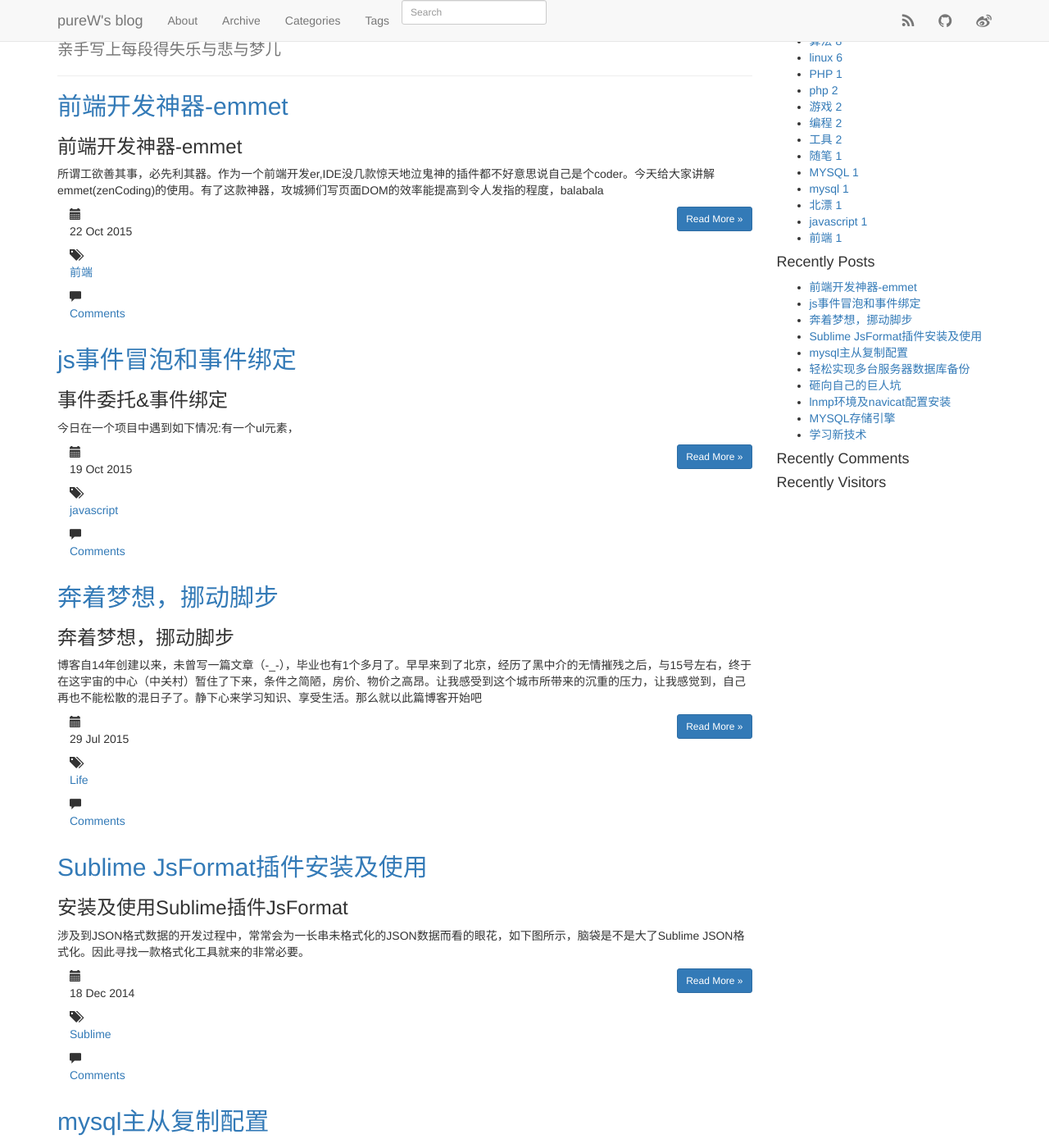
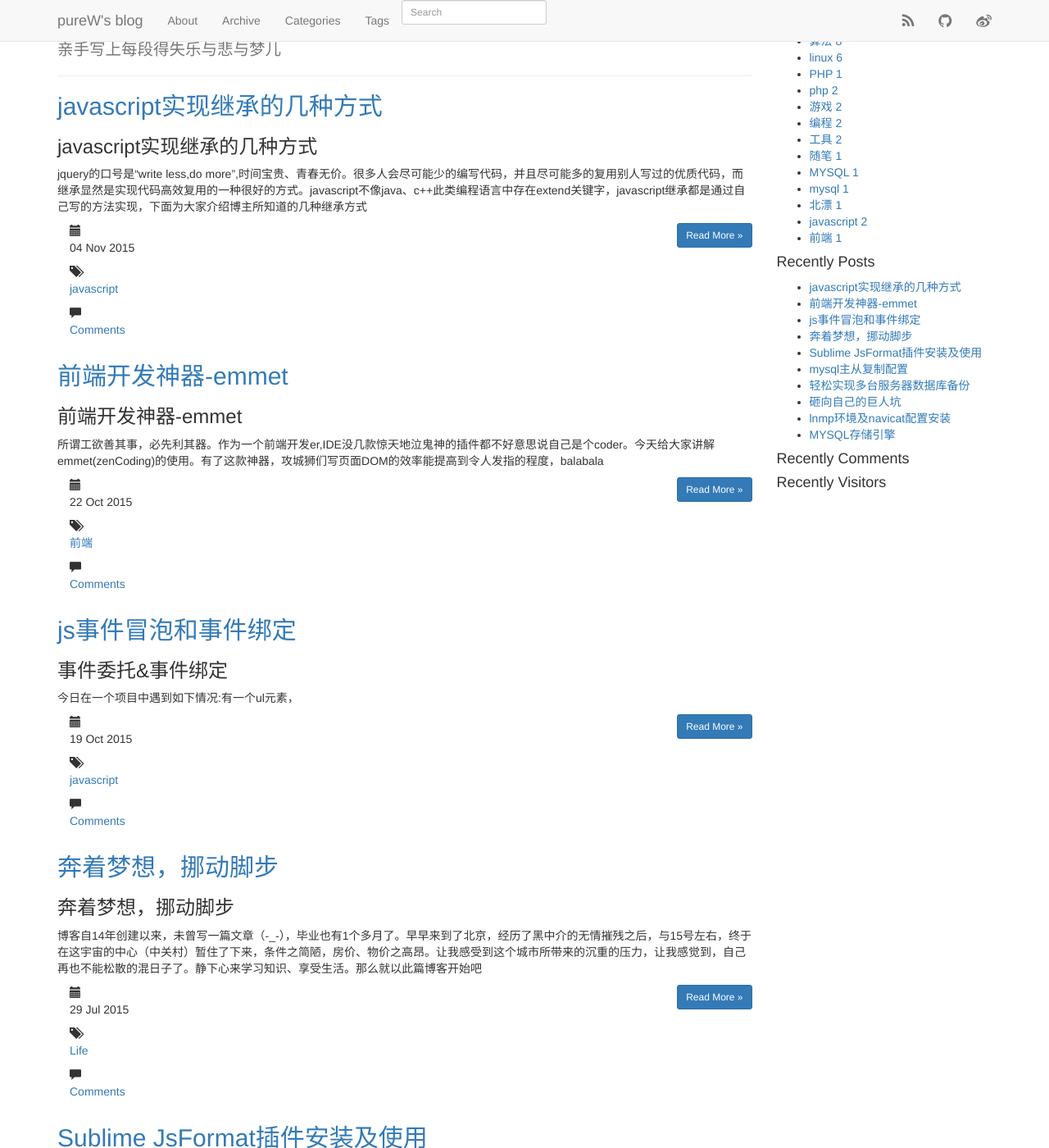
Before and after one commit to wanzhichao/wanzhichao.github.io, a Jekyll site: the page built from index.html, in a window 1280 px wide and 1400 px high. Shown: the whole window at 82% size. Built offline with Jekyll 4.4.1, drawn with Linux system fonts in a browser that asks for light colours; nearby versions of some CDN libraries; Markdown is read by kramdown in place of the engine named in the settings; the list of posts is cut into pages by our own code; comment, search, counter and statistics services are not loaded; some of the changed text lies outside the part shown.

Commit message:
js
inhreit

```diff
--- /dev/null
+++ b/_posts/2015-11-04-javascript-inherit.md
@@ -0,0 +1,99 @@
+---
+layout: post
+title: "javascript实现继承的几种方式"
+description: "javascript继承"
+keywords: "继承"
+category: javascript
+tags: [javascript]
+---
+{% include JB/setup %}
+
+###javascript实现继承的几种方式
+
+jquery的口号是“write less,do more”,时间宝贵、青春无价。很多人会尽可能少的编写代码，并且尽可能多的复用别人写过的优质代码，而继承显然是实现代码高效复用的一种很好的方式。javascript不像java、c++此类编程语言中存在extend关键字，javascript继承都是通过自己写的方法实现，下面为大家介绍博主所知道的几种继承方式
+
+<!-- more -->
+
+####   使用类式继承的预期结果
+
+	function Parent(name) {
+		this.name = name || 'bob';
+	}
+	Parent.prototype.say = function() {
+		return this.name
+	}
+	function Child() {}
+	//实现继承
+	inherit(Child, Parent);
+
+####   1：原型链继承
+
+	function inherit(Child, Parent) {
+		Child.prototype = new Parent();
+	}
+
+该方法实现比较简单，但缺点也显而易见--不支持将参数传递到子构造函数中，而子构造函数然后又将参数传到父构造函数中，且创建多个Parent对象造成性能下降，考虑以下例子：
+
+	var child = new Chlid('jack');
+	child.say(); //输出 ‘bob’
+
+####   2：借用构造函数
+
+	function Child(name) {
+		Parent.call(this, 'jack');
+	}
+	new Child().name   //jack
+	new Child().say    //undefined
+
+该方法能获得继承成员的副本，但是却无法继承父类的原型
+
+####   3：组合方式
+
+	function Child() {
+		Parent.call(this, 'jack');
+	}
+	Child.prototype = new Parent();
+
+使用该方法时应当将复用的成员放到Parent的原型中，这种方式的缺点是，父构造函数被调用两次，造成效率低下。
+
+####   4：临时构造函数
+
+	var inherit = (function(){
+		var F = function() {};
+		return function(C, P) {
+			F.prototype = P.prototype;
+			C.prototype = new F();
+			C.constructor = C;
+		};
+		}())
+
+这种方式被称为圣杯模式，是一种比较好的解决方案，而且该模式可以避免在每次继承时都创建临时代理函数(F)
+
+####   5：拷贝复制--深拷贝
+
+	function extentDeep(parent, child) {
+		var i,
+			toStr = Object.prototype.toString,
+			aStr = '[object Array]';
+
+		child = child || {};
+
+		for(i in parent) {
+			if(parent.hasOwnProperty(i)) {
+				if(typeof parent[i] === 'object') {
+					child[i] = (toStr.call(parent[i]) === aStr) ? [] : {};
+					extentDeep(parent[i], child[i]);
+				}else{
+					child[i] = parent[i];
+				}
+			}
+		}
+		return child;
+	}
+
+
+
+###总结
+
+继承的方式有多种，实际开发中采用哪种模式，取决于具体的需求。
+今日鸡血----keep on fighting!!!
```
Also changed, not shown: _posts/2015-10-22-sublime-emmet.md (+1 -1 lines).
